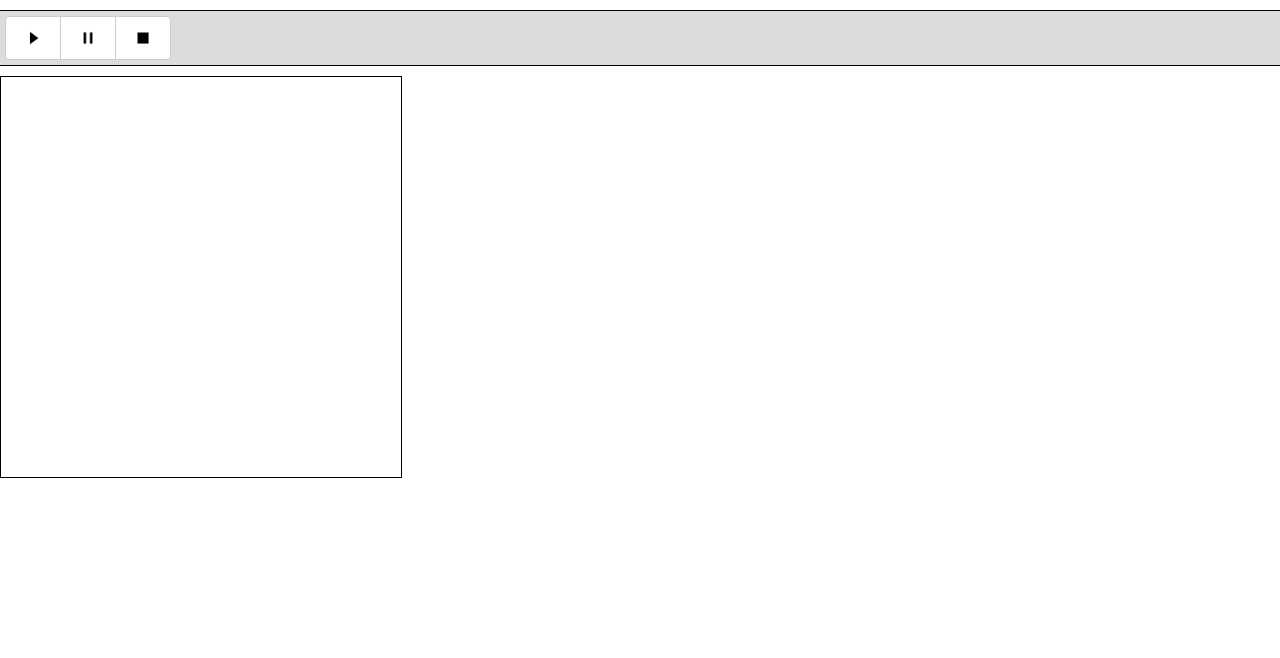
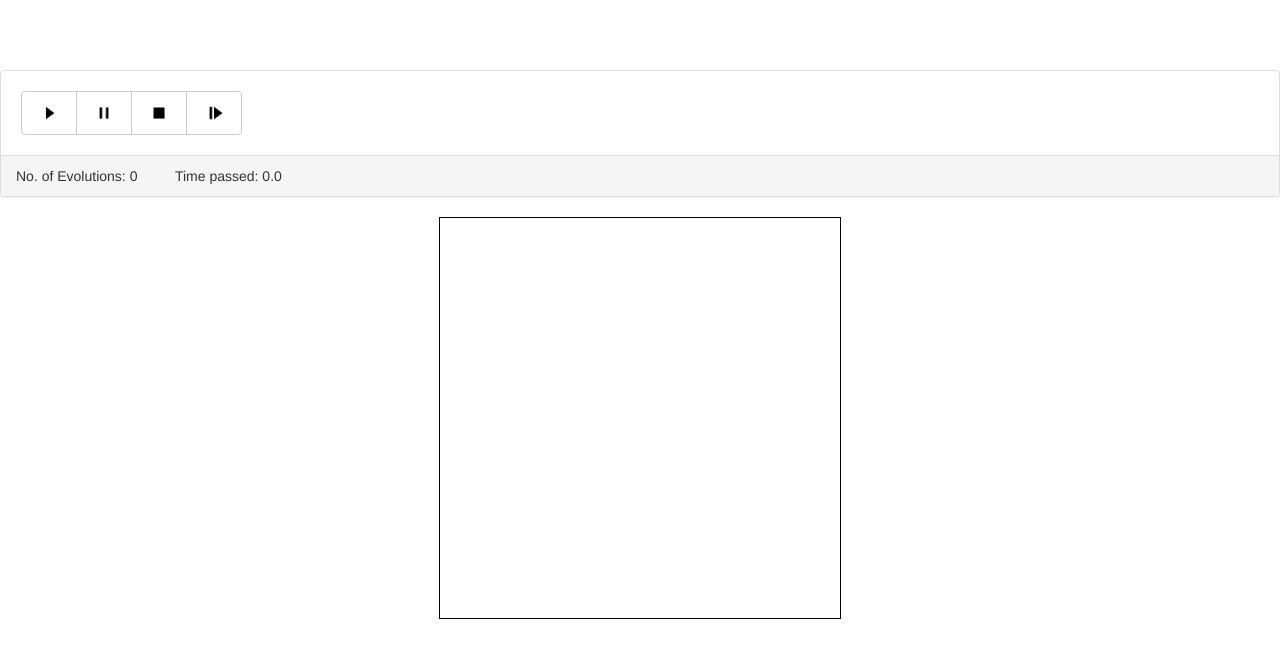
Before and after one commit to ca-simulation-team/cellular_automata, a plain HTML site: page web/index.html in a window 1280 px wide. Drawn offline with Linux system fonts and the light colour scheme.

Commit message:
Step button implemented

```diff
--- a/web/index.html
+++ b/web/index.html
@@ -8,9 +8,12 @@
 	<link rel="stylesheet" href="resources/css/style.css">
     </head>
     <body>
-        <div id="simDetails">
-            <div id="controlButtons" class="btn-group">
-                <button class="btn btn-default" id="playBtn" onclick="callJava()">
+        <div class="navbar">
+
+        </div>
+        <div id="simDetails" class="panel panel-default">
+            <div id="controlButtons" class="btn-group panel-body">
+                <button class="btn btn-default" id="playBtn" onclick="callJava(true)">
                     <img src="resources/images/icons/appbar.control.play.png" class="button_icon">
                 </button>
                 <button class="btn btn-default" id="pauseBtn">
@@ -19,6 +22,16 @@
                 <button class="btn btn-default" id="stopBtn">
                     <img src="resources/images/icons/appbar.control.stop.png" class="button_icon">
                 </button>
+                <button class="btn btn-default" id="resumeBtn" onclick="callJava(false)">
+                    <img src="resources/images/icons/appbar.control.resume.png" class="button_icon">
+                </button>
+            </div>
+            <div class="panel-footer">
+                <span>No. of Evolutions: </span>
+                <span id="steps">0</span>
+                <div style="width: 30px; display: inline-block"></div>
+                <span>Time passed: </span>
+                <span id="time">0.0</span>
             </div>
         </div>
 
--- a/web/resources/css/style.css
+++ b/web/resources/css/style.css
@@ -1,5 +1,6 @@
 #drawArea{
     display: block;
+    margin: 0 auto;
     border:1px solid #000000
 }
 
@@ -8,14 +9,14 @@ img.button_icon{
     width: 30px;
 }
 
-#simDetails{
+/*#simDetails{
     border-bottom: #000000 solid thin;
     border-top: #000000 solid thin;
     background: gainsboro;
     margin-top: 10px;
     margin-bottom: 10px;
     width: 100%;
-}
+}*/
 
 #controlButtons{
     margin: 5px;
--- a/web/resources/js/simulation.js
+++ b/web/resources/js/simulation.js
@@ -40,14 +40,14 @@ function runSim(array){
 
 
 
-function callJava(){
+function callJava(run){
 
     var ujson = new Object();
     ujson.currentGrid = [[0,0,0,0,0],[0,0,0,1,1],[0,1,0,1,0],[0,0,0,0,0],[0,0,0,0,0]];
     ujson.isRunning = false;
     ujson.steps = 0;
-    ujson.time = 0;
-
+    ujson.time = 0.0;
+    var isRunning = run;
 
 
     $.ajax({
@@ -62,7 +62,11 @@ function callJava(){
 	    ujson.steps = data["steps"];
 	    ujson.time = data["time"];
             runSim(ujson.currentGrid);
-            callJava();
+            document.getElementById("steps").innerHTML = ujson.steps;
+            document.getElementById("time").innerHTML = ujson.time;
+            if(isRunning){
+                callJava(true);
+            }
 	},
 	error: function(){
 	    alert("error error error");
```
